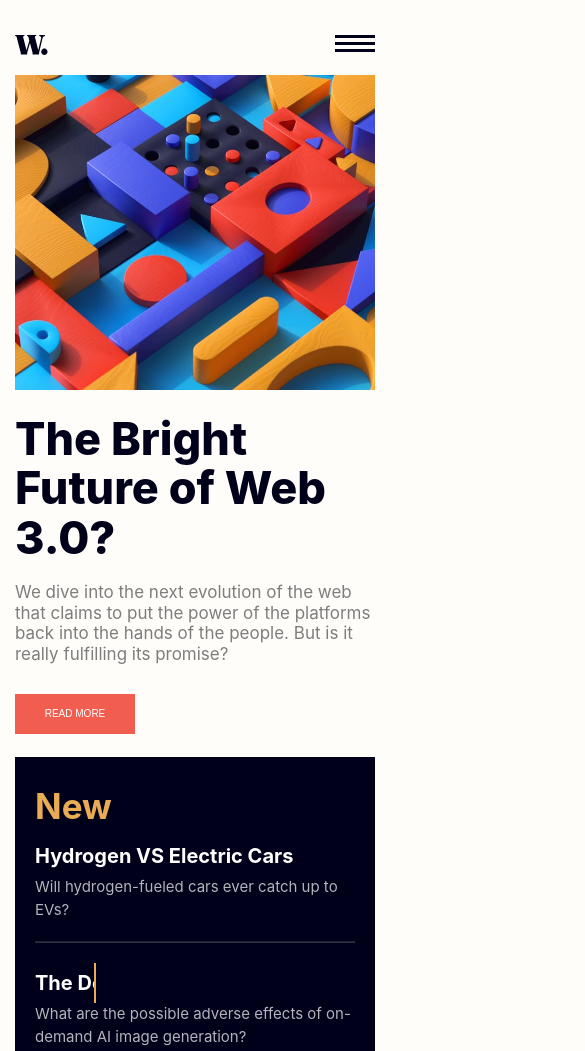
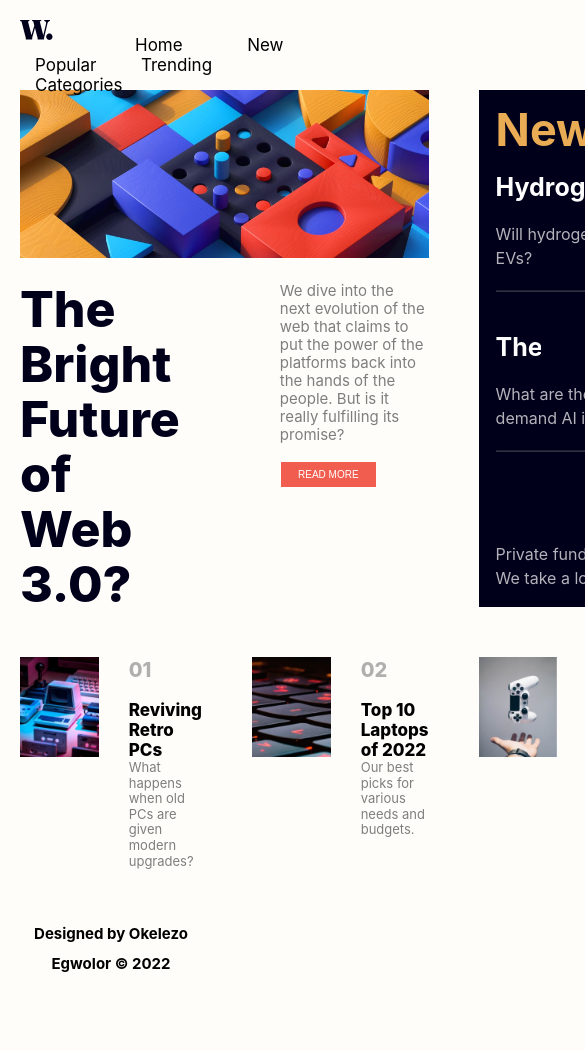
Before and after one commit to Egwolor/News-Home-Page, a plain HTML site: page index.html in a window 390 px wide. Shown: the top 1051 px of the page, 585 px wide, since content can reach past the window. After the commit the page ends 999 px from the top, so only its background shows below. Drawn offline with Linux system fonts and the light colour scheme.

Commit message:
third-commit

```diff
--- a/Assests/css/Desktop.css
+++ b/Assests/css/Desktop.css
@@ -1,10 +1,11 @@
-@media only screen and (min-width:460px) and (max-width:1440px) {
+@media only screen and (max-width:1440px) {
 *{
     box-sizing: border-box;
     margin:0;
     padding:0;
 }
 body{
+    max-width: 1440px;
     display:grid;
     grid-template-columns: repeat(3, 2fr);
     gap:50px;
--- a/Assests/css/mobile.css
+++ b/Assests/css/mobile.css
@@ -1,4 +1,4 @@
-@media only screen and (min-width:350px) and (max-width:450px) {
+@media only screen and (max-width:375px) {
 
 
 *{
@@ -12,7 +12,7 @@ body{
     background-color:hsl(36, 100%, 99%);
     font-family: 'inter', sans-serif;
     font-weight: 400;
-    max-width: 450px;
+    max-width: 375px;
     margin:15px;
     gap:20px;
 }
@@ -28,6 +28,7 @@ body{
 .openNav{
     position: absolute;
     right:15px;
+    display:block;
 }
 
 /* This contains the animated side nav  and all its elements */
@@ -77,6 +78,7 @@ main{
    display:none;
 }
 .web3-img-mobile{
+    display:block;
 object-fit: cover;
 height:auto;
 width:100%;
@@ -102,6 +104,7 @@ article {
     font-size: 17px;
     line-height: 1.2;
     margin-top: 10px;
+    margin-left: auto;
 }
 article p {
     opacity: 50%;
--- a/Assests/css/tablet.css
+++ b/Assests/css/tablet.css
@@ -1,4 +1,4 @@
-@media only screen and (max-width:1000px)  and (min-width:820px){
+@media only screen and (max-width:1000px)  and (min-width:850px){
 
 
     *{
--- a/Assests/script.js
+++ b/Assests/script.js
@@ -19,7 +19,7 @@ function closeNav(){
 }
 
 function display(){
-    if(document.documentElement.scrollTop <= 780 ){
+    if(document.documentElement.scrollTop <= 380 ){
     document.getElementById("scroll").style.transform="translateY(10px)"
     document.getElementById("scroll").style.opacity="100%"
 }
```
